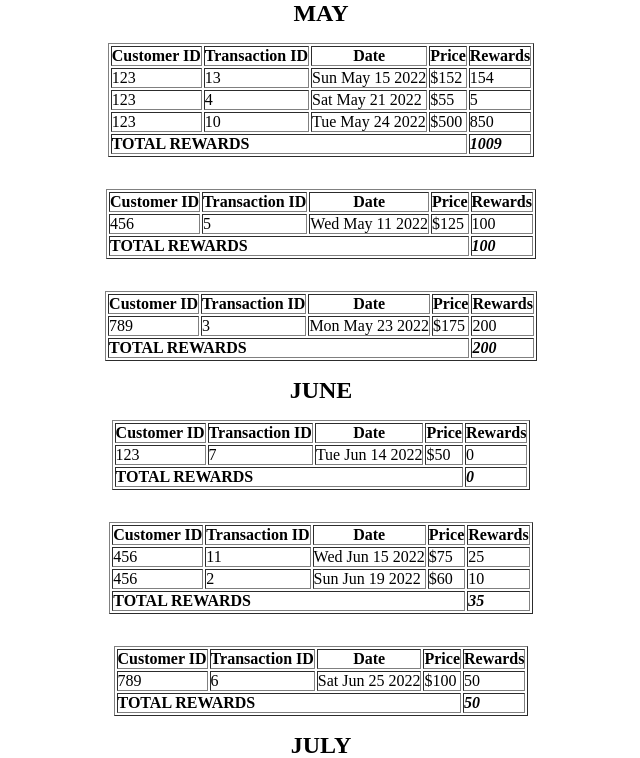
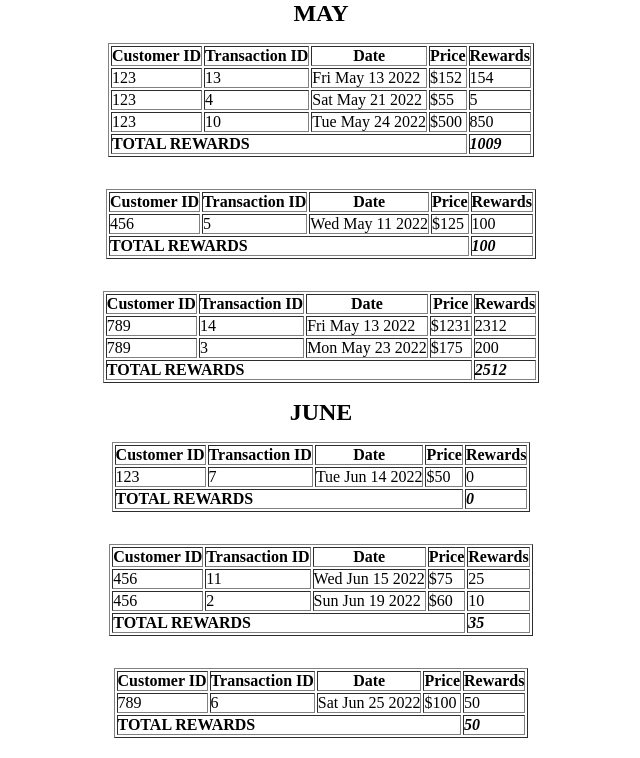
Before and after one commit to jipark92/charter-oa, a React (Create React App) app: page / in a window 1280 px wide. Shown: the top 758 px of the page, without its empty margins (319-959 px from the left). Built offline with nearby package versions, Linux system fonts and the light colour scheme.

Commit message:
readme update

```diff
--- a/src/index.js
+++ b/src/index.js
@@ -5,7 +5,7 @@ import App from './App';
 
 const root = ReactDOM.createRoot(document.getElementById('root'));
 root.render(
-  // <React.StrictMode>
-  <App />
-  // </React.StrictMode>
+  <React.StrictMode>
+    <App />
+  </React.StrictMode>
 );
--- a/src/mockdata/transactionMockData.js
+++ b/src/mockdata/transactionMockData.js
@@ -95,14 +95,21 @@ const transactionMockData = [
         customerID: 789,
         price: 89,
         rewardPoints: calculateRewardPoints(89),
-        purchasedDate: new Date("July 15, 22 ").toDateString(),
+        purchasedDate: new Date("July 14, 22 ").toDateString(),
     },
     {
         transactionID: 13,
         customerID: 123,
         price: 152,
         rewardPoints: calculateRewardPoints(152),
-        purchasedDate: new Date("May 15, 22 ").toDateString(),
+        purchasedDate: new Date("May 13, 22 ").toDateString(),
+    },
+    {
+        transactionID: 14,
+        customerID: 789,
+        price: 1231,
+        rewardPoints: calculateRewardPoints(1231),
+        purchasedDate: new Date("May 13, 22 ").toDateString(),
     },
 ];
 
```
Also changed, not shown: 1 other file (tests, documents, lock files or other folders).
